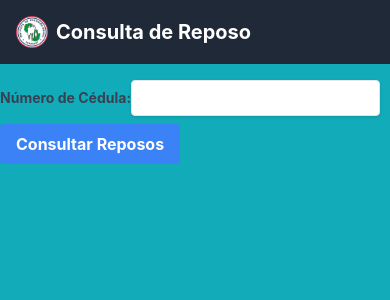
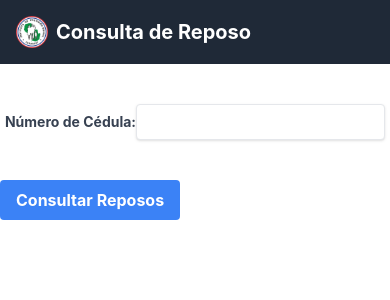
Before and after one commit to juanpa27/reposos, a React (Create React App) app: page / in a window 390 px wide. Shown: the top 300 px of the page. Built offline with nearby package versions, Linux system fonts and the light colour scheme.

Commit message:
Correcion de https

```diff
--- a/src/QueryForm.js
+++ b/src/QueryForm.js
@@ -1,6 +1,4 @@
-// QueryForm.js
 import React, { useState } from 'react';
-
 
 function QueryForm({ onQuery }) {
   const [cedula, setCedula] = useState('');
@@ -14,18 +12,21 @@ function QueryForm({ onQuery }) {
   };
 
   return (
-    <div className="my-4">
-      <label className="block text-gray-700 text-sm font-bold mb-2">
-        Número de Cédula:
+    <div className="container mx-auto mt-8">
+      <div className="flex flex-col md:flex-row items-center my-4">
+        <label className="block text-gray-700 text-sm font-bold mb-2 md:mr-4">
+          N&uacute;mero de C&eacute;dula:
           <input
-          className="shadow appearance-none border rounded py-2 px-3 leading-tight focus:outline-none focus:shadow-outline"
+            className="shadow appearance-none border rounded py-2 px-3 leading-tight focus:outline-none focus:shadow-outline mt-2 md:mt-0"
             type="text"
             value={cedula}
             onChange={handleInputChange}
           />
+
         </label>
+      </div>
         <button
-        className="bg-blue-500 hover:bg-blue-700 text-white font-bold py-2 px-4 rounded focus:outline-none focus:shadow-outline"
+          className="bg-blue-500 hover:bg-blue-700 text-white font-bold py-2 px-4 rounded focus:outline-none focus:shadow-outline mt-4 md:mt-0"
           onClick={handleQueryClick}
         >
           Consultar Reposos
--- a/src/ResultsTable.js
+++ b/src/ResultsTable.js
@@ -25,12 +25,12 @@ function ResultsTable({ data }) {
     <div className="my-4">
       <h2 className="text-xl font-bold mb-2">Resultados</h2>
       <div className="overflow-x-auto">
-        <table className="min-w-full bg-white border border-gray-300">
-          <thead>
+        <table className="table-auto min-w-full bg-white">
+          <thead className="bg-cyan-800 text-lg text-white">
             <tr>
               <th className="py-2 px-4 border-b">ID Certificado</th>
               <th className="py-2 px-4 border-b">Nombre</th>
-              <th className="py-2 px-4 border-b">Año</th>
+              <th className="py-2 px-4 border-b">A&ntilde;o</th>
               <th className="py-2 px-4 border-b">Fecha de Inicio</th>
               <th className="py-2 px-4 border-b">Cantidad de Días</th>
               <th className="py-2 px-4 border-b">Estado</th>
--- a/src/index.css
+++ b/src/index.css
@@ -6,7 +6,7 @@ body {
   padding: 0;
   font-family: -apple-system, BlinkMacSystemFont, 'Segoe UI', Roboto, Oxygen,
     Ubuntu, Cantarell, 'Open Sans', 'Helvetica Neue', sans-serif;
-  background-color: #12abb9;
+  background-color: white;
 }
 
 code {
```
Lines whose indentation alone changed are shown as unchanged.
